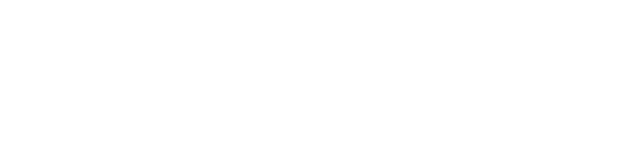
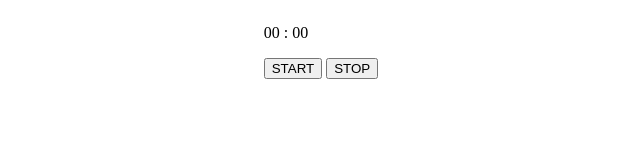
Before and after one commit to FAC10/week2-LZ, a plain HTML site: page index.html in a window 1280 px wide. Shown: the whole page, without its empty margins (319-959 px from the left). Drawn offline with Linux system fonts and the light colour scheme.

Commit message:
Create HTML boilerplate
We created a basic interface so that we can start testing for DOM manipulation

```diff
--- a/index.html
+++ b/index.html
@@ -4,12 +4,23 @@
   <meta charset="UTF-8">
   <meta name="viewport" content="width=device-width, initial-scale=1.0">
   <meta http-equiv="X-UA-Compatible" content="ie=edge">
+  <link rel="stylesheet" href="style.css">
   <title>Document</title>
 </head>
 <body>
 
+<section class="timebox">
+  <p class="timebox__digits">
+    <span id="minutes">00</span>
+    :
+    <span id="seconds">00</span>
+    <p>
+  <button type="button" class="timebox__start">START</button>
+  <button type="button" class="timebox__stop">STOP</button>
+</section>
+
+
 <script src="./script.js"></script>
-
 </body>
 
 </html>
--- a/script.js
+++ b/script.js
@@ -1,22 +1,24 @@
 
 var increment = 1000; //this is the increment between the "seconds hand" ticking (so to speak) in milliseconds
 var clearSecondsAt = 60; //this is the amount of times the secondsTimer should increment before clearing and converting to minutes
-var timeCounter = 1;//The time displayed increases by the value of timeCounter after the increment has passed
+var timeCounter = 1; //The time displayed increases by the value of timeCounter after the increment has passed
 
 
 //sets start time for seconds
-function timeAtStart(startTime){
-  if (startTime){
+function timeAtStart(startTime) {
+    if (startTime) {
         return startTime;
-  }
-  else {
+    } else {
         return 0;
     }
 }
 
 var time = timeAtStart();
 
-function secondsCounter(){
+
+//counts seconds beginning at startTime
+
+function secondsCounter() {
     time += timeCounter;
     console.log(time);
     if (time === clearSecondsAt) {
@@ -26,14 +28,10 @@ function secondsCounter(){
 
 var interval;
 
-function secondsCounterRepeat(){
+//Invokes secondsCounter to repeat after every increment (i.e. second) until the interval is cleared (after 60 secs)
+
+function secondsCounterRepeat() {
     interval = setInterval(secondsCounter, increment);
 };
 
-// function testSecondsCounterRepeat(){
-//   console.log(time);
-//   return time;
-// }
-
 secondsCounterRepeat();
-// secondsCounter();
--- a/style.css
+++ b/style.css
@@ -0,0 +1,13 @@
+html {
+  background-color: white;
+}
+
+body {
+  display: flex;
+  justify-content: center;
+  align-items: center;
+}
+
+.timebox {
+  color: black;
+}
```
Lines whose indentation alone changed are shown as unchanged.
